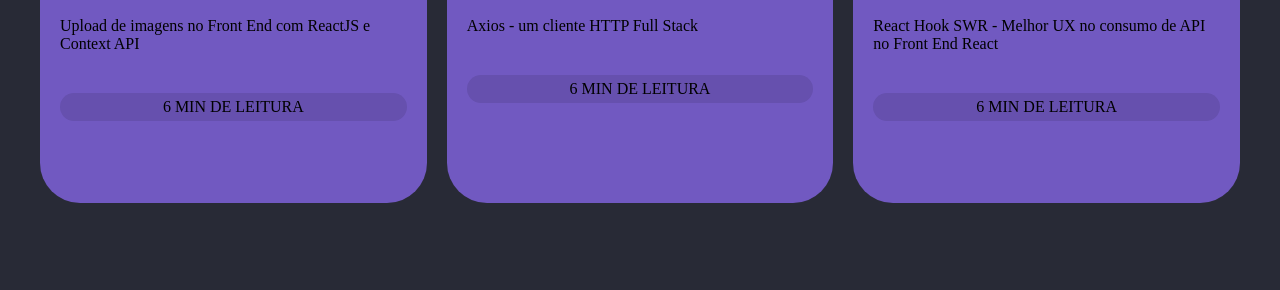
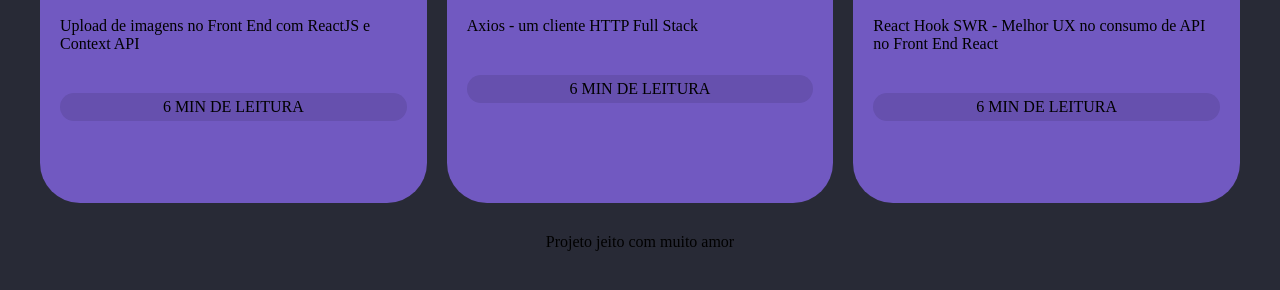
Before and after one commit to Johnny-J-Ramos/launchBase-Bootcamp, a plain HTML site: page 02-iniciando-no-front-end/desafio-2-3/conteudos.html in a window 1280 px wide. Shown: the part 466-756 px from the top of the page. Drawn offline with Linux system fonts and the light colour scheme.

Commit message:
incluindo o footer na pagina

```diff
--- a/02-iniciando-no-front-end/desafio-2-3/conteudos.html
+++ b/02-iniciando-no-front-end/desafio-2-3/conteudos.html
@@ -88,6 +88,12 @@
       </div>
     </div>
 
+    <footer>
+      <div class="footer">
+        <p>Projeto jeito com muito amor</p>
+      </div>
+    </footer>
+
     <script src="./js/script.js"></script>
   </body>
 </html>
--- a/02-iniciando-no-front-end/desafio-2-3/css/conteudos.css
+++ b/02-iniciando-no-front-end/desafio-2-3/css/conteudos.css
@@ -89,3 +89,9 @@
   top: 40px;
   position: absolute;
 }
+
+.footer {
+  text-align: center;
+  margin-top: 30px;
+  margin-bottom: 10px;
+}
```
